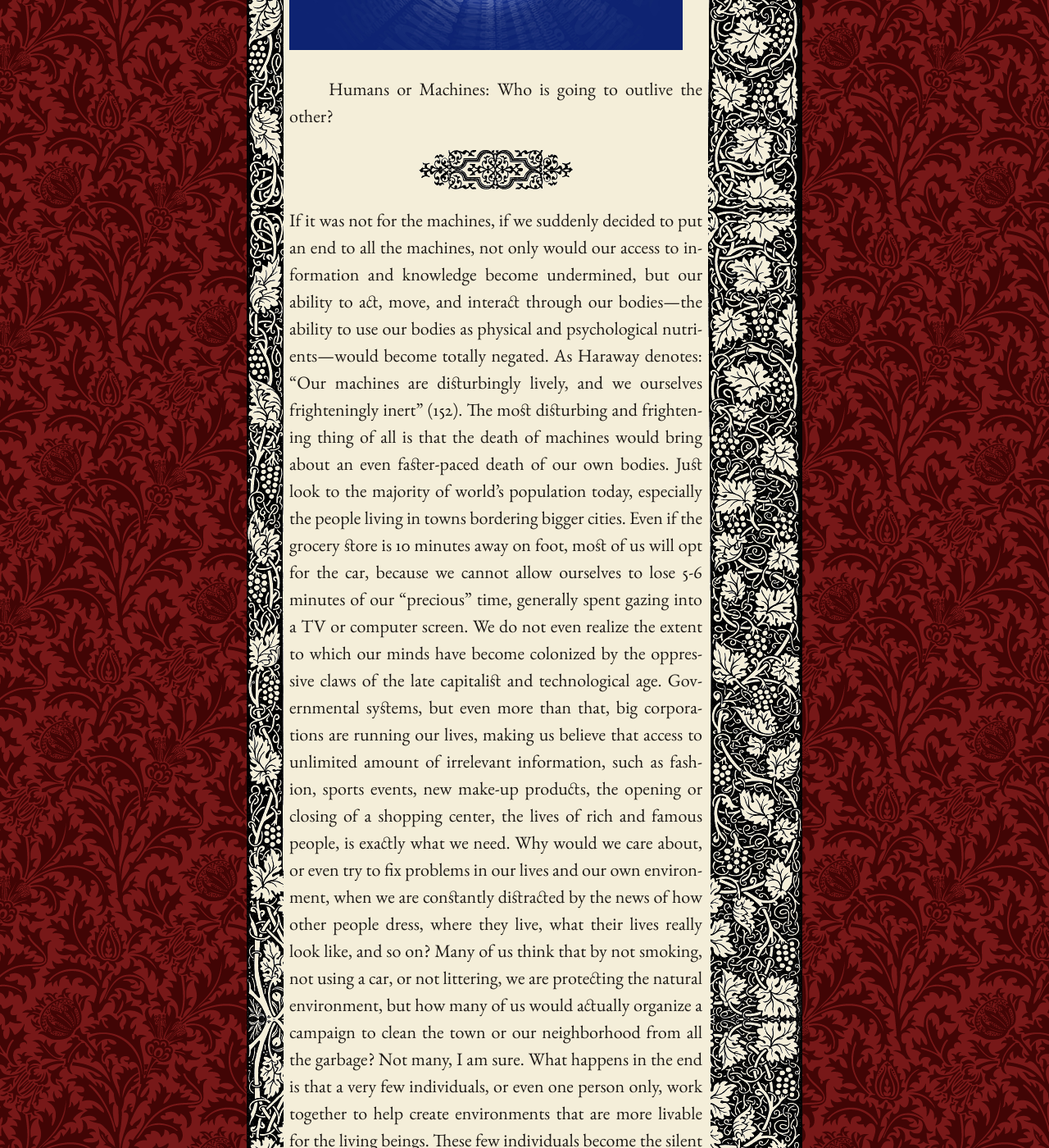
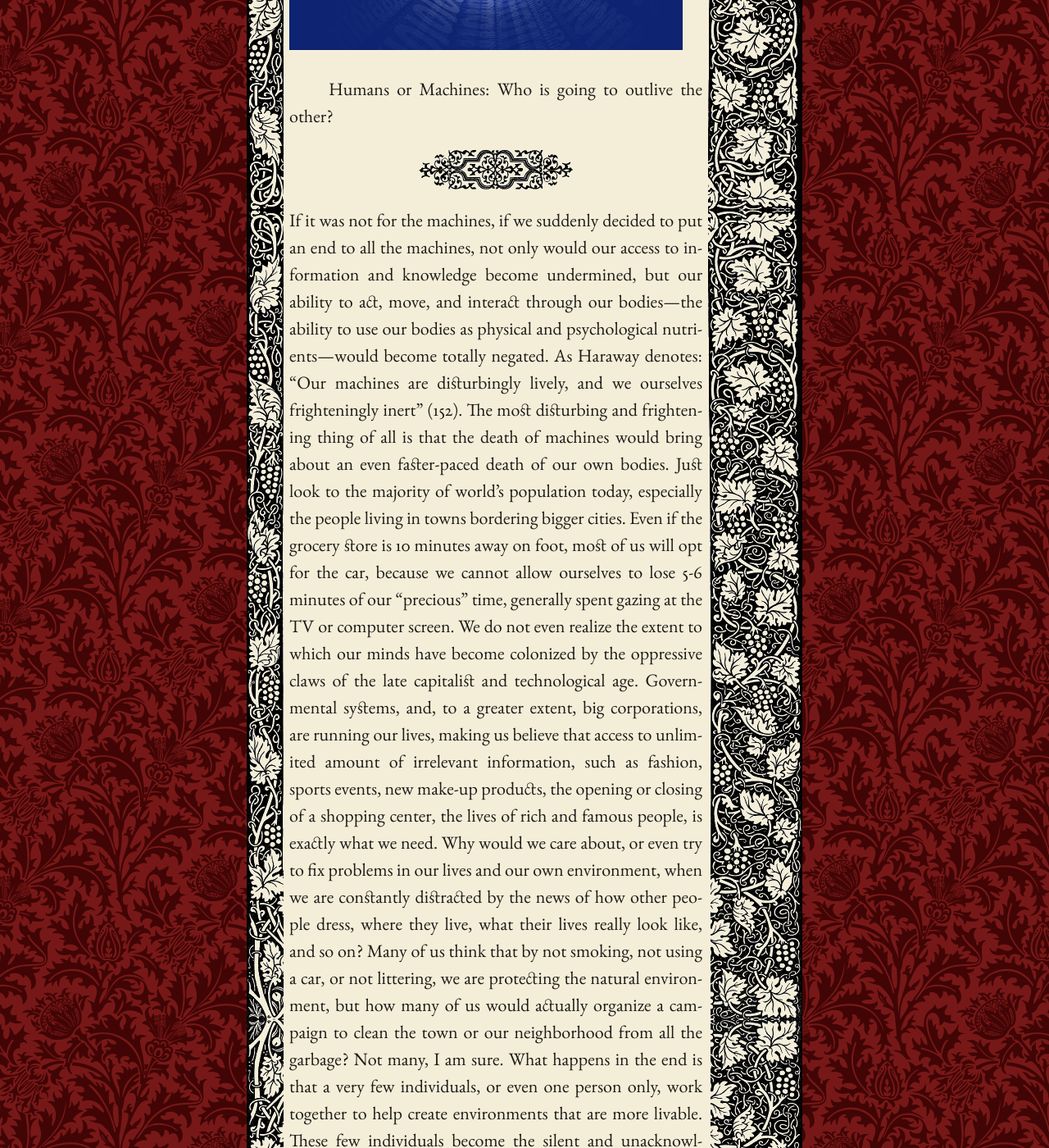
Before and after one commit to mpasovic/majapasovic.org, a Jekyll site: the page built from _posts/2013-12-23-cyborg-manifesto.md, in a window 1280 px wide and 1400 px high, scrolled down 3692 px. Shown: the whole window at 82% size. Built offline with Jekyll 4.4.1, drawn with Linux system fonts in a browser that asks for light colours; nearby versions of some CDN libraries; some of the changed text lies outside the part shown.

Commit message:
Updated 2013-12-23-cyborg-manifesto.md

```diff
--- a/_posts/2013-12-23-cyborg-manifesto.md
+++ b/_posts/2013-12-23-cyborg-manifesto.md
@@ -97,10 +97,10 @@ own bodies. Just look to the majority of world’s population today,
 especially the people living in towns bordering bigger cities. Even if
 the grocery store is 10 minutes away on foot, most of us will opt for
 the car, because we cannot allow ourselves to lose 5-6 minutes of our
-“precious” time, generally spent gazing into a TV or computer screen. We
+“precious” time, generally spent gazing at the TV or computer screen. We
 do not even realize the extent to which our minds have become colonized
 by the oppressive claws of the late capitalist and technological age.
-Governmental systems, but even more than that, big corporations are
+Governmental systems, and, to a greater extent, big corporations, are
 running our lives, making us believe that access to unlimited amount of
 irrelevant information, such as fashion, sports events, new make-up
 products, the opening or closing of a shopping center, the lives of rich
@@ -113,10 +113,7 @@ protecting the natural environment, but how many of us would actually
 organize a campaign to clean the town or our neighborhood from all the
 garbage? Not many, I am sure. What happens in the end is that a very few
 individuals, or even one person only, work together to help create
-environments that are more livable for the living beings. These few
-individuals become the silent and unacknowledged saviours of their own
-communities, but also the world itself.
-
+environments that are more livable. These few individuals become the silent and unacknowledged saviours of their own communities, but also the world itself.
 
 *****
 The need to despair for a lost (or stolen) technological gadget does not
```
Also changed, not shown: other parts of _posts/2013-12-23-cyborg-manifesto.md (+1 -1 lines).
